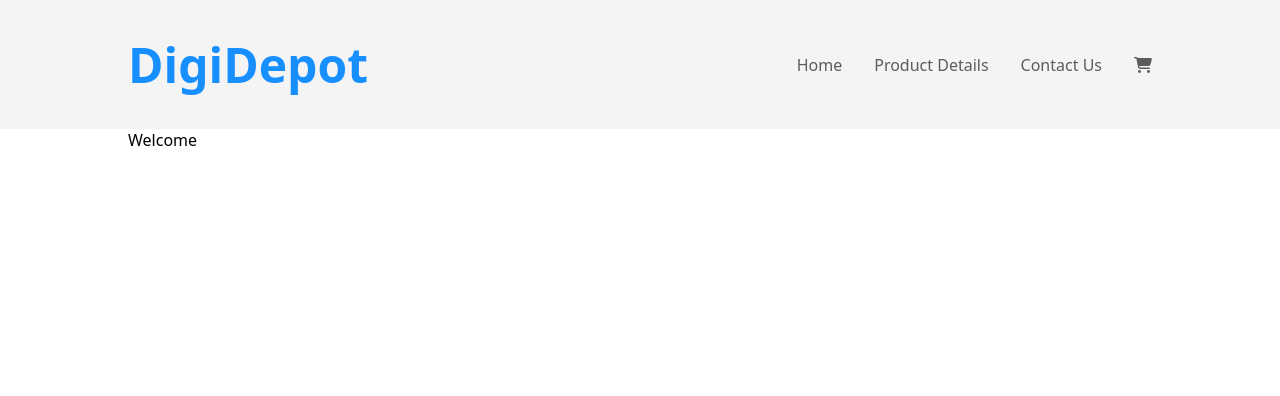
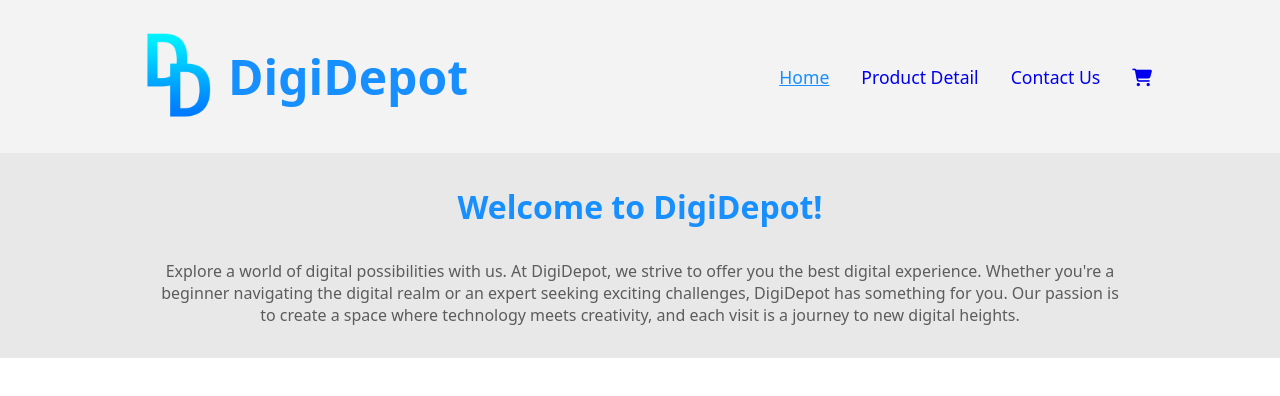
Before and after one commit to PeterBlomqvist89/eCommerce-React-DigiDepot, a React (Vite) app in the folder DigiDepot/: page / in a window 1280 px wide. Shown: the top 396 px of the page. Built offline with nearby package versions, Linux system fonts and the light colour scheme.

Commit message:
building the framework

```diff
--- a/DigiDepot/src/App.jsx
+++ b/DigiDepot/src/App.jsx
@@ -5,19 +5,22 @@ import Home from "./pages/Home";
 import ProductDetail from "./pages/ProductDetail";
 import ContactUs from "./pages/ContactUs";
 import Checkout from "./pages/Checkout";
+import NotFound from "./pages/NotFound";
 
 function App() {
   return (
     <Router>
       <Navbar />
-        <div className="container">
+        {/* <div className="container"> */}
           <Routes>
             <Route path='/' element={<Home />} />
             <Route path='/productdetail' element={<ProductDetail />} />
             <Route path='/contactus' element={<ContactUs />} />
             <Route path='/checkout' element={<Checkout />} />
+
+            <Route path='*' element={ <NotFound /> } />
           </Routes>
-        </div>
+        {/* </div> */}
     </Router>
   );
 }
--- a/DigiDepot/src/components/Navbar.jsx
+++ b/DigiDepot/src/components/Navbar.jsx
@@ -1,13 +1,20 @@
+import { Link, NavLink } from "react-router-dom"
+
 export const Navbar = () => {
   return (
     <nav className="navbar">
       <div className="container">
-        <h1 className="logo">DigiDepot</h1>
+          <div className="logo">
+          <NavLink to="/">
+            <img className="logo-img" src="/logo.png" alt="Logo" />
+          </NavLink>
+          <h1 className="logo-text">DigiDepot</h1>
+          </div>
         <ul className="nav-links">
-          <li><a href="/" className="nav-link"></a>Home</li>
-          <li><a href="/productdetails" className="nav-link"></a>Product Details</li>
-          <li><a href="/contactus" className="nav-link"></a>Contact Us</li>
-          <li><a href="/checkout" className="nav-link"></a><i className="fa-solid fa-cart-shopping"></i></li>
+          <li><NavLink to="/" className="nav-link">Home</NavLink></li>
+          <li><NavLink to="/productdetail" className="nav-link">Product Detail</NavLink></li>
+          <li><NavLink to="/contactus" className="nav-link">Contact Us</NavLink></li>
+          <li><NavLink to="/checkout" className="nav-link"><i className="fa-solid fa-cart-shopping"></i></NavLink></li>
         </ul>
       </div>
     </nav>
--- a/DigiDepot/src/components/Welcome.jsx
+++ /dev/null
@@ -1,5 +0,0 @@
-export default function Welcome() {
-  return (
-    <div>Welcome</div>
-  )
-}
--- /dev/null
+++ b/DigiDepot/src/globalCss.css
@@ -0,0 +1,7 @@
+:root {
+    --bg-main-color: rgb(232, 232, 232);
+    --bg-secondary-color: rgb(243, 243, 243);
+    --text-main-color: rgb(23, 143, 255);
+    --text-secondary-color: rgb(70, 166, 255);
+    --text-normal-color: rgb(92, 92, 92);
+}
--- a/DigiDepot/src/index.css
+++ b/DigiDepot/src/index.css
@@ -1,10 +1,4 @@
-:root {
-    --bg-main-color: rgb(244, 244, 244);
-    --bg-secondary-color: rgb(184, 184, 184);
-    --text-main-color: rgb(23, 143, 255);
-    --text-secondary-color: rgb(70, 166, 255);
-    --text-normal-color: rgb(92, 92, 92);
-}
+@import './globalCss.css';
 
 *{
     margin: 0;
@@ -14,22 +8,32 @@
 
 body {
     font-family: system-ui, -apple-system, BlinkMacSystemFont, 'Segoe UI', Roboto, Oxygen, Ubuntu, Cantarell, 'Open Sans', 'Helvetica Neue', sans-serif;
+    color: var(--text-normal-color);
 }
 
 .logo {
+    display: flex;
+    align-items: center;
+}
+
+.logo-img {
+    width: 100px;
+}
+
+.logo-text {
     font-size: 3rem;
     color: var(--text-main-color);
+    user-select: none;
 }
 
 .container {
     width: 80%;
     margin: auto;
-
 }
 
 .navbar {
-    background-color: var(--bg-main-color);
-    padding-block: 2rem;
+    background-color: var(--bg-secondary-color);
+    padding-block: 1.5rem;
 
     .container,
     .nav-links {
@@ -47,4 +51,17 @@ body {
 
 .nav-link {
     text-decoration: none;
+    font-size: 1.1rem;
+
+    &:visited {
+    color: var(--text-normal-color);
+    }
+    &:hover {
+        color: var(--text-main-color);
+    }
 }
+
+.nav-link.active {
+    text-decoration: underline;
+    color: var(--text-main-color);
+}
--- a/DigiDepot/src/pages/Home.jsx
+++ b/DigiDepot/src/pages/Home.jsx
@@ -1,9 +1,13 @@
-import Welcome from "../components/Welcome"
+import './home.css';
+
 
 function Home() {
   return (
     <div>
-        <Welcome />
+        <div className='wc-container'>
+        <h1 className='wc-h1'>Welcome to DigiDepot!</h1>
+        <p className='container'>Explore a world of digital possibilities with us. At DigiDepot, we strive to offer you the best digital experience. Whether you're a beginner navigating the digital realm or an expert seeking exciting challenges, DigiDepot has something for you. Our passion is to create a space where technology meets creativity, and each visit is a journey to new digital heights.</p>
+    </div>
     </div>
   )
 }
--- /dev/null
+++ b/DigiDepot/src/pages/NotFound.jsx
@@ -0,0 +1,10 @@
+function NotFound() {
+  return (
+    <div>
+        <h1>404 - Not Found</h1>
+        <p>Go back to the home screen!</p>
+    </div>
+
+  )
+}
+export default NotFound
--- /dev/null
+++ b/DigiDepot/src/pages/home.css
@@ -0,0 +1,16 @@
+@import '../globalCss.css';
+
+.wc-h1 {
+    color: var(--text-main-color);
+    margin-bottom: 2rem;
+}
+
+.wc-container {
+    padding: 2rem;
+    background-color: var(--bg-main-color);
+    display: flex;
+    flex-direction: column;
+    justify-content: center;
+    align-items: center;
+    text-align: center;
+}
```
Also changed, not shown: DigiDepot/public/logo.png (added), DigiDepot/src/images/logo.png (deleted).
